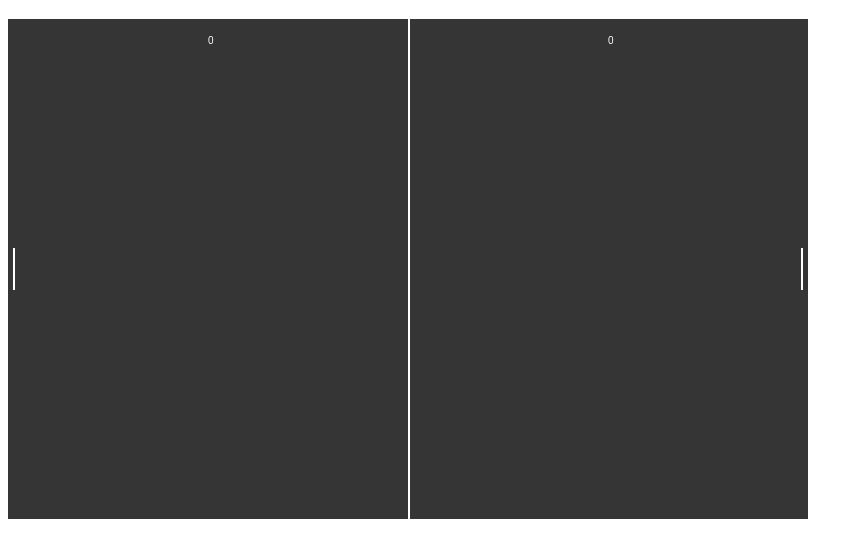
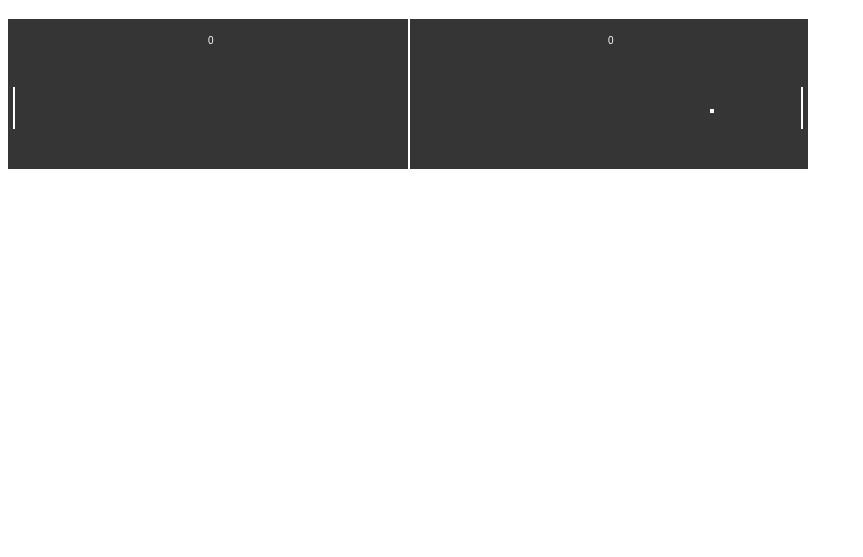
Before and after one commit to ratamacue/winston-pong, a plain HTML site: page index.html in a window 1280 px wide. Shown: the part 61-618 px from the top of the page, without its empty margins (0-863 px from the left). Drawn offline with Linux system fonts and the light colour scheme.

Commit message:
Added an AI.  It works.

```diff
--- a/index.html
+++ b/index.html
@@ -7,6 +7,6 @@
     </head>
     <H1>Play Pong Now</H1>
     <body>
-        <canvas id="game" width="800" height="500"></canvas>
+        <canvas id="game" width="800" height="150"></canvas>
     </body>
 </html>
--- a/pong.js
+++ b/pong.js
@@ -52,16 +52,43 @@ Game.prototype.update = function(){
    if (this.paused) return;
 
 
-   if (this.keys.isPressed(83)) { // DOWN
-       this.p1.y = Math.min(this.height - this.p1.height, this.p1.y + 4);
-   } else if (this.keys.isPressed(87)) { // UP
-       this.p1.y = Math.max(0, this.p1.y - 4);
+   // if (this.keys.isPressed(83)) { // DOWN
+   //     this.p1.y = Math.min(this.height - this.p1.height, this.p1.y + 4);
+   // } else if (this.keys.isPressed(87)) { // UP
+   //     this.p1.y = Math.max(0, this.p1.y - 4);
+   // }
+
+   var p2PaddleCenter = 0
+   if( this.ball.vy > 0){ //Ball is going down
+     p2PaddleCenter = this.p2.y+5
+   }else{
+     p2PaddleCenter = this.p2.y + paddleSize-5
    }
 
-   if (this.keys.isPressed(40)) { // DOWN
-       this.p2.y = Math.min(this.height - this.p2.height, this.p2.y + 4);
-   } else if (this.keys.isPressed(38)) { // UP
-       this.p2.y = Math.max(0, this.p2.y - 4);
+   var p1PaddleCenter = 0
+   if( this.ball.vy > 0){ //Ball is going down
+     p1PaddleCenter = this.p1.y+5
+   }else{
+     p1PaddleCenter = this.p1.y + paddleSize-5
+   }
+
+   // if (this.keys.isPressed(40)) { // DOWN
+   //     this.p2.y = Math.min(this.height - this.p2.height, this.p2.y + 4);
+   // } else if (this.keys.isPressed(38)) { // UP
+   //     this.p2.y = Math.max(0, this.p2.y - 4);
+   // }
+
+   if(this.ball.y > p2PaddleCenter){
+     //console.log(this.p2.y)
+     this.p2.y = Math.min(this.height - this.p2.height, this.p2.y + 4);
+   }else if(this.ball.y < p2PaddleCenter){  //Moving up.. This is good.
+     this.p2.y = Math.max(0, this.p2.y - 4);
+   }
+   if(this.ball.y > p1PaddleCenter){
+     //console.log(this.p2.y)
+     this.p1.y = Math.min(this.height - this.p1.height, this.p1.y + 4);
+   }else if(this.ball.y < p1PaddleCenter){  //Moving up.. This is good.
+     this.p1.y = Math.max(0, this.p1.y - 4);
    }
 
    this.ball.update();
```
